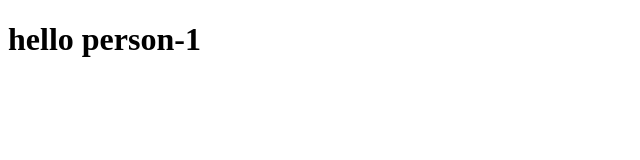
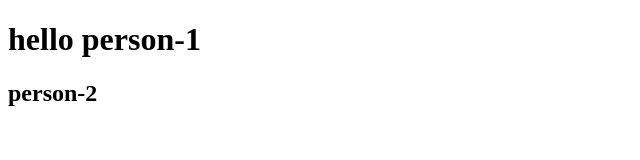
Before and after one commit to Susanna561/hyd-person, a plain HTML site: page index.html in a window 1280 px wide. Shown: the whole page, without its empty margins (0-640 px from the left). Drawn offline with Linux system fonts and the light colour scheme.

Commit message:
person-2

```diff
--- a/index.html
+++ b/index.html
@@ -7,5 +7,6 @@
 </head>
 <body>
     <h1>hello person-1</h1>
+    <h2>person-2</h2>
 </body>
 </html>
```
